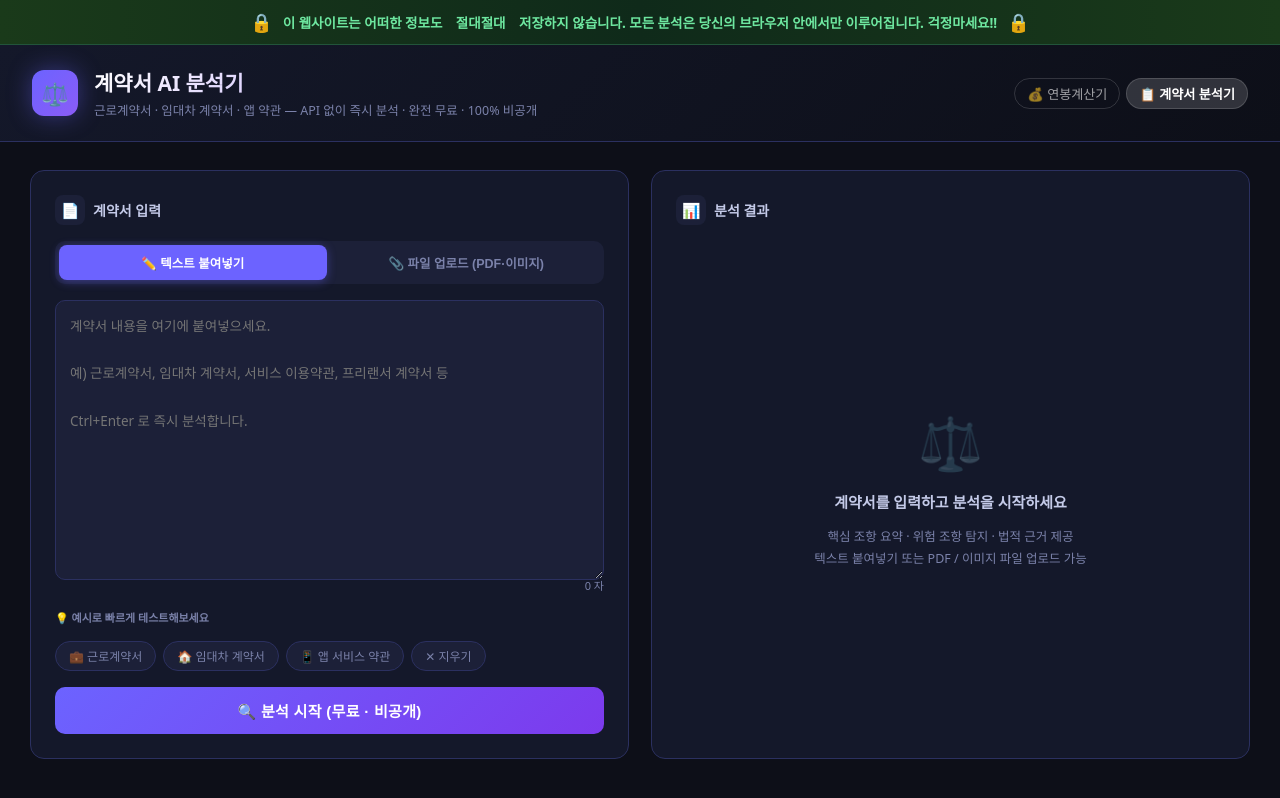
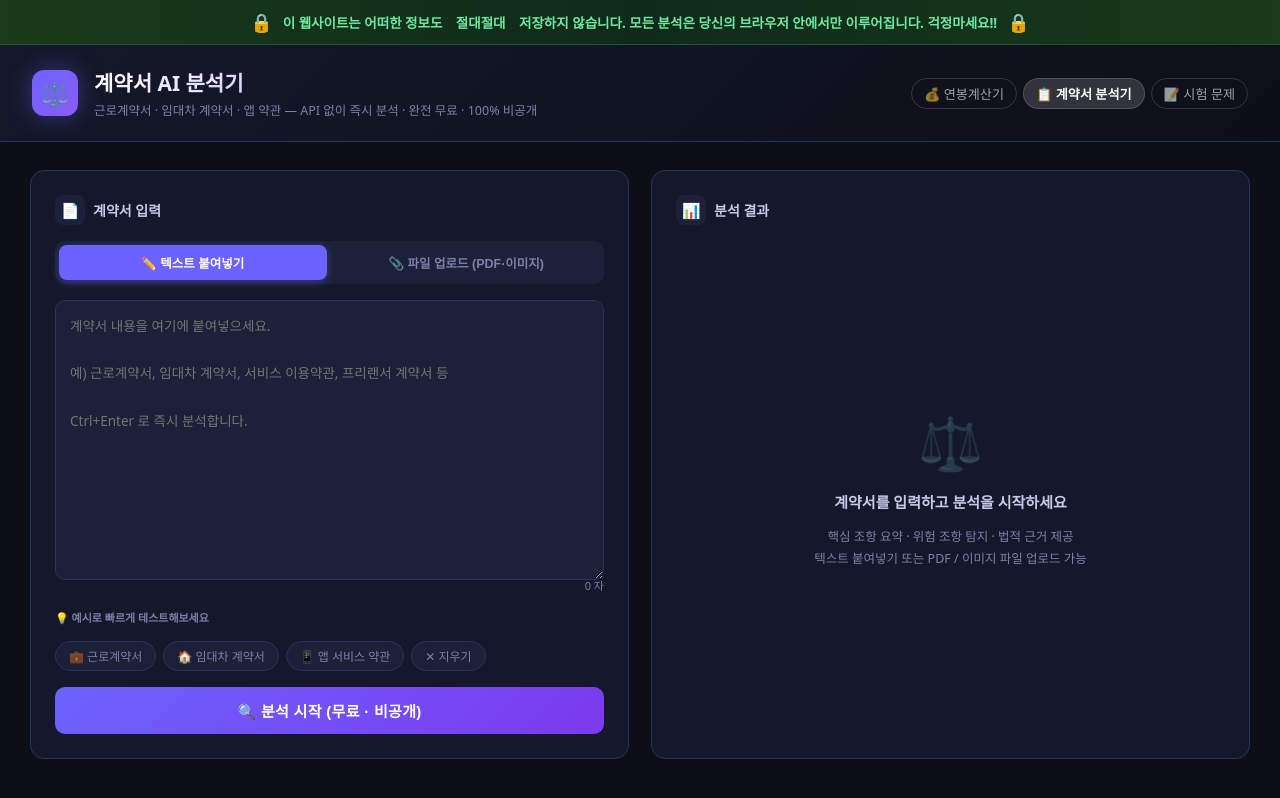
Before and after one commit to eogur616666-sketch/contract-analyzer, a plain HTML site: page index.html in a window 1280 px wide. Drawn offline with Linux system fonts and the light colour scheme.

Commit message:
Add quiz nav link

```diff
--- a/index.html
+++ b/index.html
@@ -125,6 +125,7 @@ textarea:focus{border-color:var(--accent)}
   <nav class="header-nav">
     <a class="header-nav-link" href="/">💰 연봉계산기</a>
     <a class="header-nav-link active" href="/contract-analyzer/">📋 계약서 분석기</a>
+    <a class="header-nav-link" href="/quiz/">📝 시험 문제</a>
   </nav>
 </header>
 
```
